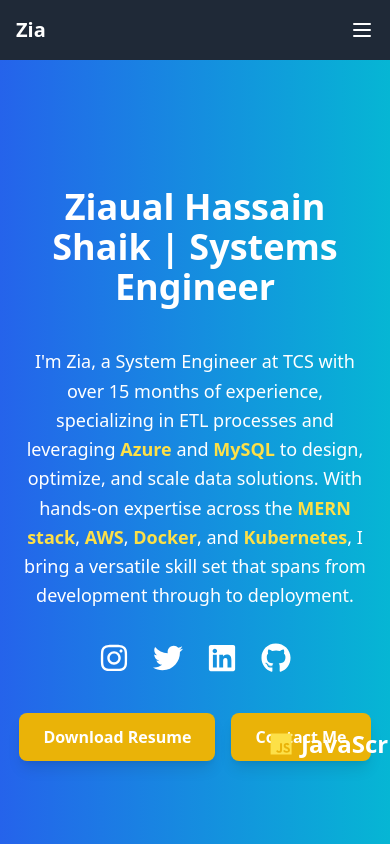
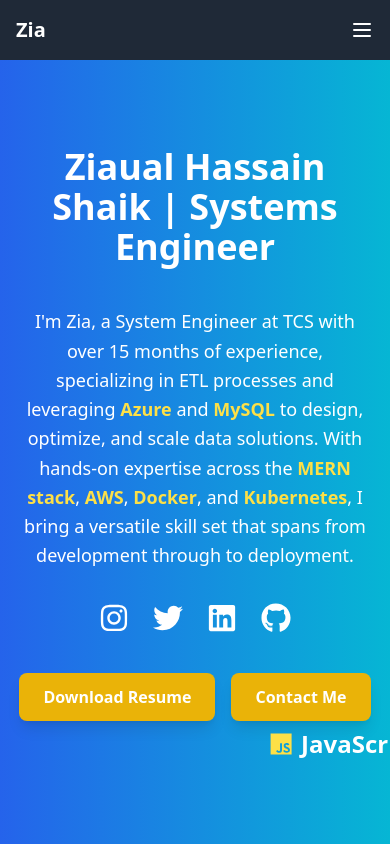
Before and after one commit to ziaualhassain/portfolio-app, a React (Vite) app: page / in a window 390 px wide. Shown: the top 844 px of the page. Built offline with nearby package versions, Linux system fonts and the light colour scheme.

Commit message:
fixed scroll bar for mobile view

```diff
--- a/src/HeroCard.jsx
+++ b/src/HeroCard.jsx
@@ -41,7 +41,7 @@
         </a> */}
       </div>
 
-      <div className="mt-10 flex justify-evenly space-x-4">
+      <div className="mt-10 mb-20 flex justify-evenly space-x-4">
 
         <a href="https://github.com/user-attachments/files/17692728/Ziaual_Hassain_Shaik.pdf" target="_blank">
           <button className="mb-4 bg-yellow-500 text-white font-semibold py-3 px-6 rounded-lg shadow-lg hover:bg-yellow-600 hover:shadow-xl transition duration-300 ease-in-out">
```
